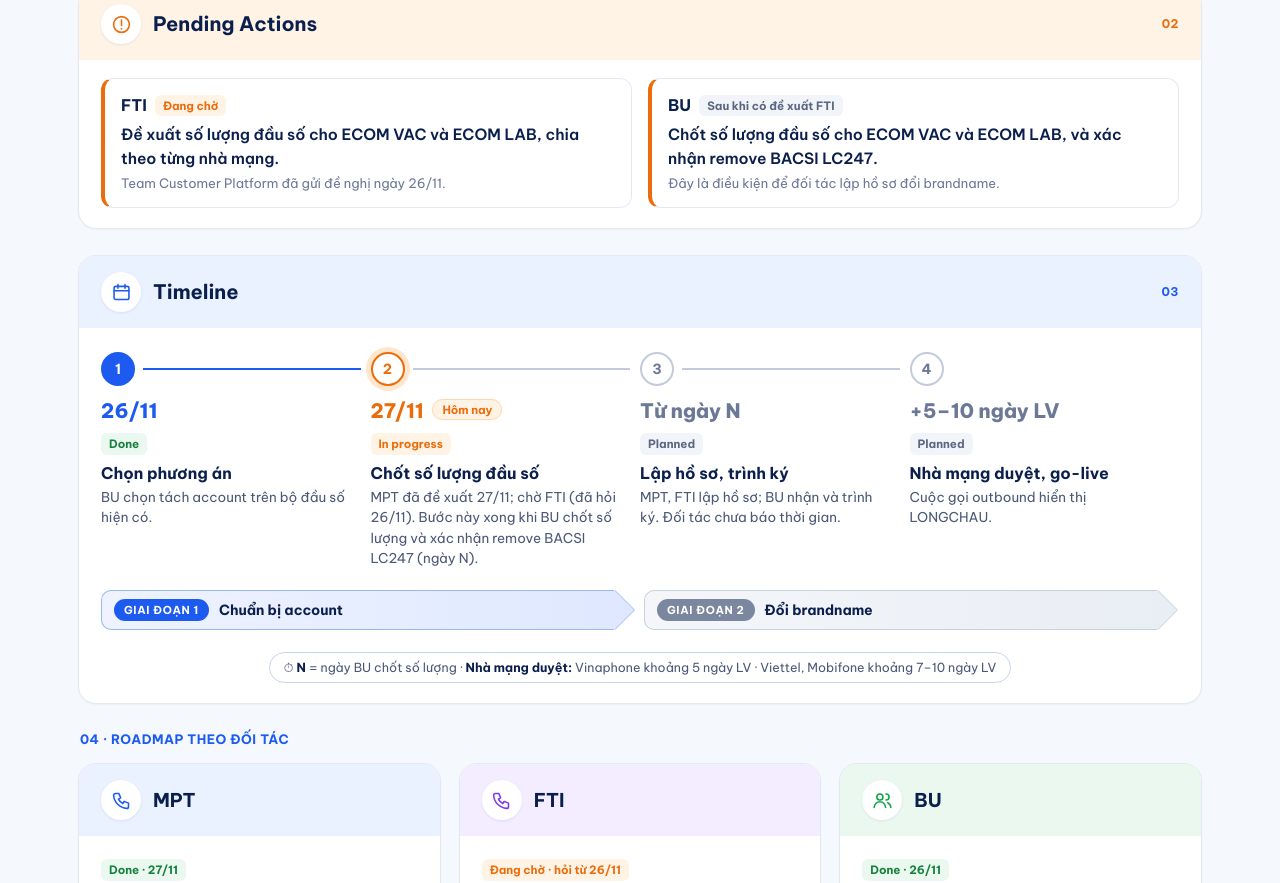
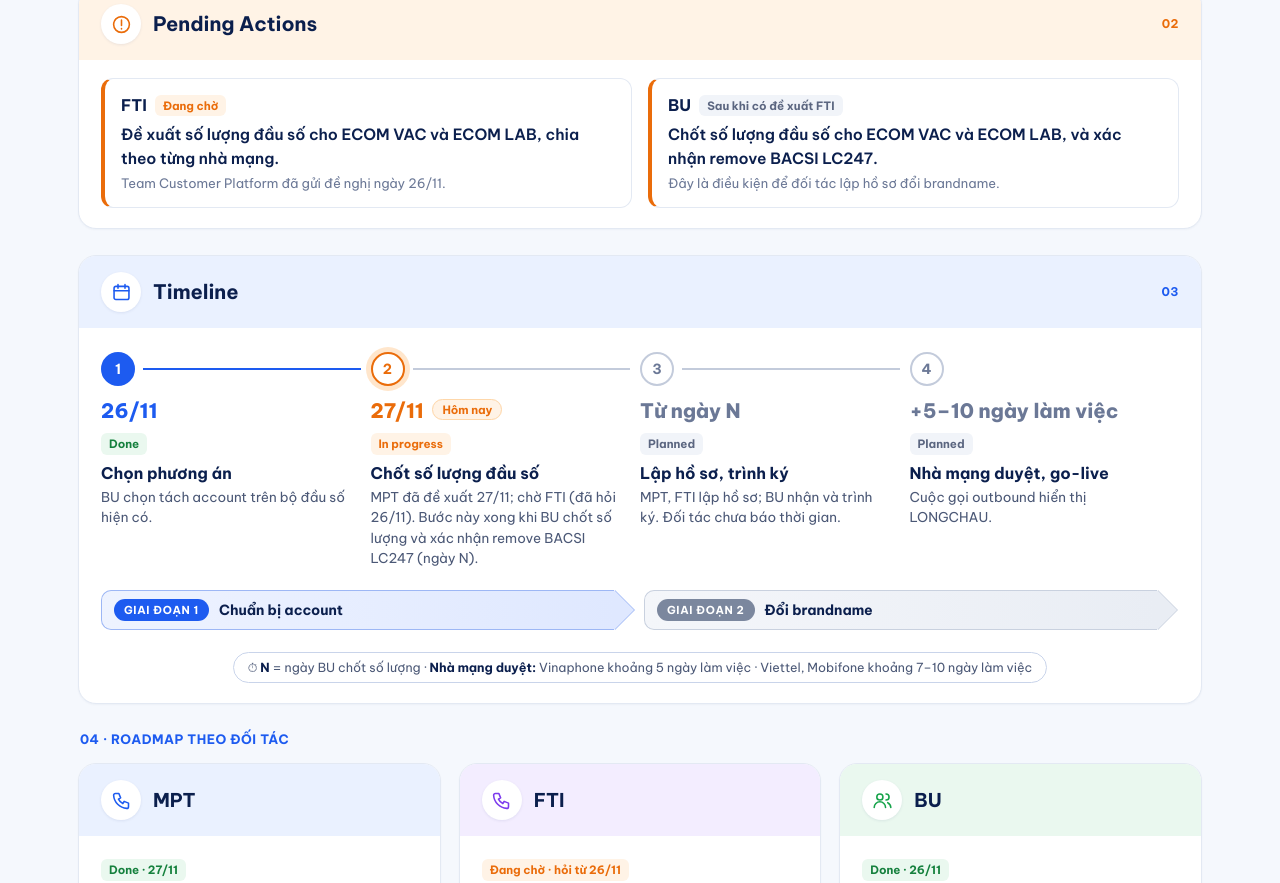
Before and after one commit to brandname-sync/brandname-sync.github.io, a plain HTML site: page index.html in a window 1280 px wide. Shown: the part 487-1370 px from the top of the page. Drawn offline with Linux system fonts and the light colour scheme.

Commit message:
Ghi đầy đủ ngày làm việc thay cho ngày LV
Co-Authored-By: Claude Opus 5.5 <noreply@anthropic.com>
Claude-Session: https://claude.ai/code/session_01WVa7uSuuYCucw836scPNbH

```diff
--- a/index.html
+++ b/index.html
@@ -146,14 +146,14 @@ h1 span{color:var(--blue)}
           <div class="st done"><div class="row"><span class="num">1</span><span class="ln"></span></div><div class="d">26/11</div><span class="chip c-done">Done</span><div class="lb">Chọn phương án</div><div class="ds">BU chọn tách account trên bộ đầu số hiện có.</div></div>
           <div class="st now"><div class="row"><span class="num">2</span><span class="ln"></span></div><div class="d">27/11 <span class="today">Hôm nay</span></div><span class="chip c-wait">In progress</span><div class="lb">Chốt số lượng đầu số</div><div class="ds">MPT đã đề xuất 27/11; chờ FTI (đã hỏi 26/11). Bước này xong khi BU chốt số lượng và xác nhận remove BACSI LC247 (ngày N).</div></div>
           <div class="st plan"><div class="row"><span class="num">3</span><span class="ln"></span></div><div class="d">Từ ngày N</div><span class="chip c-plan">Planned</span><div class="lb">Lập hồ sơ, trình ký</div><div class="ds">MPT, FTI lập hồ sơ; BU nhận và trình ký. Đối tác chưa báo thời gian.</div></div>
-          <div class="st plan"><div class="row"><span class="num">4</span><span class="ln"></span></div><div class="d">+5–10 ngày LV</div><span class="chip c-plan">Planned</span><div class="lb">Nhà mạng duyệt, go-live</div><div class="ds">Cuộc gọi outbound hiển thị LONGCHAU.</div></div>
+          <div class="st plan"><div class="row"><span class="num">4</span><span class="ln"></span></div><div class="d">+5–10 ngày làm việc</div><span class="chip c-plan">Planned</span><div class="lb">Nhà mạng duyệt, go-live</div><div class="ds">Cuộc gọi outbound hiển thị LONGCHAU.</div></div>
         </div>
         <div class="phases">
           <div class="arrow"><span class="tag">GIAI ĐOẠN 1</span>Chuẩn bị account</div>
           <div class="arrow g2"><span class="tag">GIAI ĐOẠN 2</span>Đổi brandname</div>
         </div>
       </div>
-      <div class="note">⏱ <b>N</b> = ngày BU chốt số lượng · <b>Nhà mạng duyệt:</b> Vinaphone khoảng 5 ngày LV · Viettel, Mobifone khoảng 7–10 ngày LV</div>
+      <div class="note">⏱ <b>N</b> = ngày BU chốt số lượng · <b>Nhà mạng duyệt:</b> Vinaphone khoảng 5 ngày làm việc · Viettel, Mobifone khoảng 7–10 ngày làm việc</div>
     </div>
   </div>
 
```
